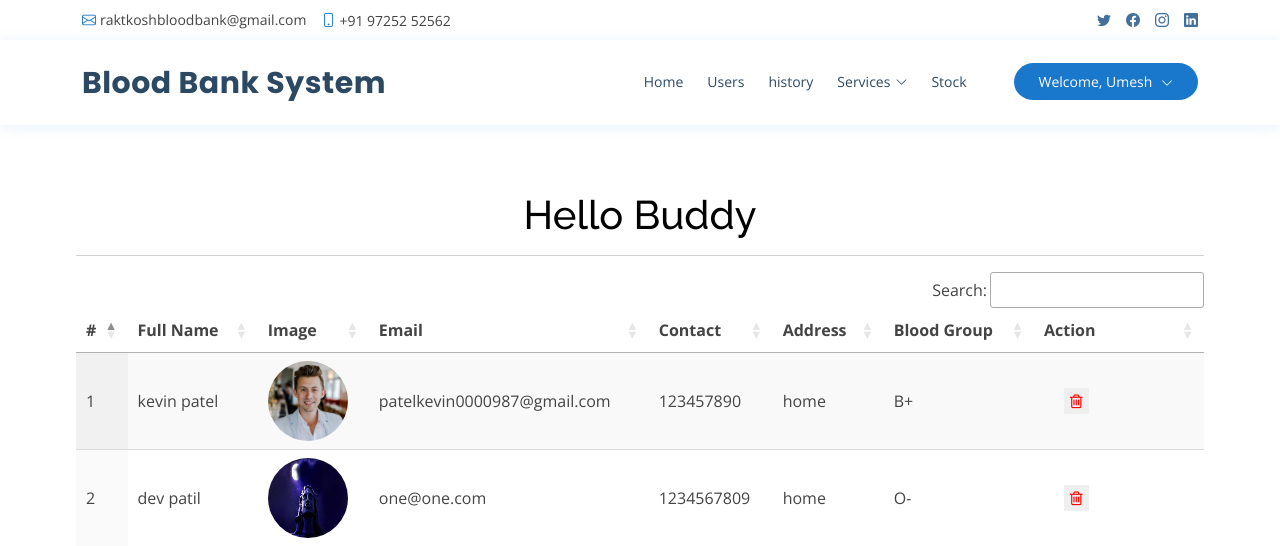
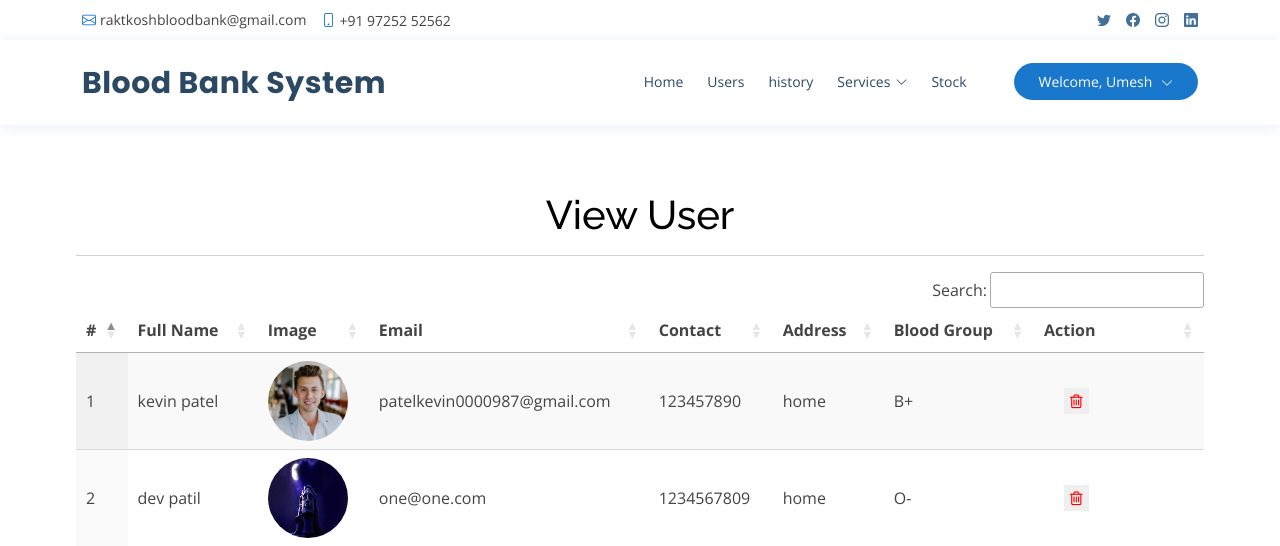
Before and after one commit to pateladitya17/internship-project, a Django app: page /view_user in a window 1280 px wide. Shown: the top 546 px of the page. Run offline with Django 5.2, Linux system fonts and the light colour scheme; a user stored in the database is signed in; data comes from the database, SQL or seed files in the repository; some libraries are stand-ins or nearby versions.

Commit message:
[UPD] - view user

```diff
--- a/blood_bank_management_system/raktkosh/templates/view_user.html
+++ b/blood_bank_management_system/raktkosh/templates/view_user.html
@@ -4,7 +4,7 @@
 
 <div class="container-fluid" style="width:90%;margin-top:8%">
                     <div class="container-fluid">
-                        <h1 align="center" style=" color : #000000 ;padding-top: 8%">Hello Buddy</h1>
+                        <h1 align="center" style=" color : #000000 ;padding-top: 8%">View User</h1>
                          </div><hr>
                                 <table id="example" class="display" style="width:100%">
                                   <thead>
```
